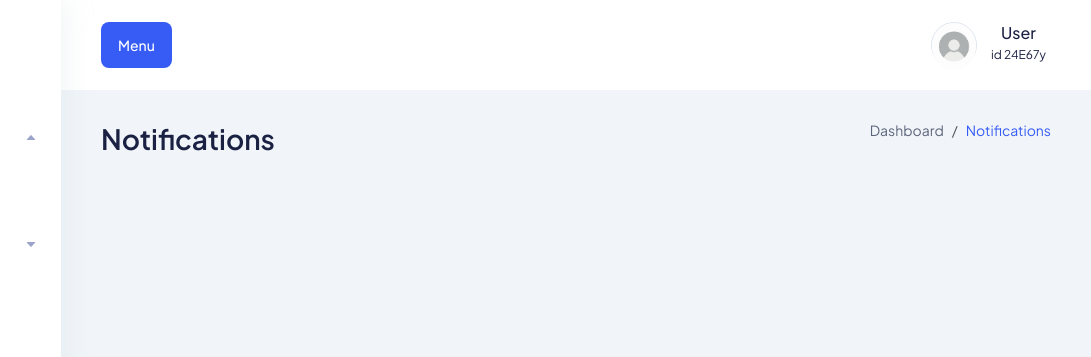
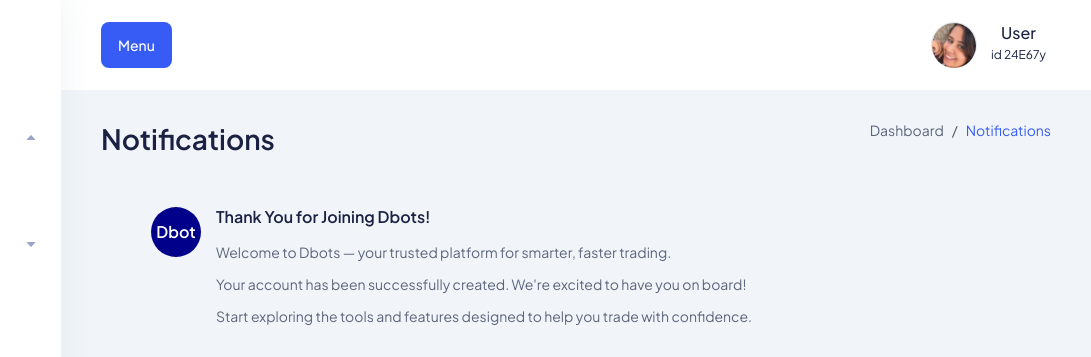
Before and after one commit to DDbots-actv/Dashboard, a website: page page - Copy (2).html in a window 1280 px wide. Shown: the top 357 px of the page, 189-1280 px from the left. Drawn offline with Linux system fonts and the light colour scheme.

Commit message:
Update page - Copy (2).html

```diff
--- a/page - Copy (2).html
+++ b/page - Copy (2).html
@@ -416,7 +416,7 @@
                     <div class="profile-info">
                       <div class="info">
                         <div class="image">
-                          <img src="user.jpg" alt="" />
+                          <img src="woman.jpg" alt="" />
                         </div>
                         <div>
                           <h6 class="fw-500">User</h6>
@@ -429,7 +429,7 @@
                     <li>
                       <div class="author-info flex items-center !p-1">
                         <div class="image">
-                          <img src="user.jpg" alt="image">
+                          <img src="woman.jpg" alt="image">
                         </div>
                         <div class="content">
                           <h4 class="text-sm">User</h4>
@@ -499,6 +499,28 @@
             <!-- end row -->
           </div>
           <!-- ========== title-wrapper end ========== -->
+
+<div class="single-notification">
+            <div class="checkbox">
+              <div class="form-check checkbox-style mb-20">
+
+              </div>
+            </div>
+            <div class="notification">
+              <div class="image warning-bg" style="background-color: darkblue;">
+                <span>Dbot</span>
+              </div>
+              <a href="#0" class="content">
+                <h6>Thank You for Joining Dbots!</h6>
+                <p  class="text-sm text-gray">Welcome to Dbots — your trusted platform for smarter, faster trading.</p>
+                <p  class="text-sm text-gray">Your account has been successfully created. We're excited to have you on board!</p>
+                <p  class="text-sm text-gray">Start exploring the tools and features designed to help you trade with confidence.</p>
+
+              </a>
+            </div>
+
+          </div>
+
         </div>
         <!-- end container -->
       </section>
```
